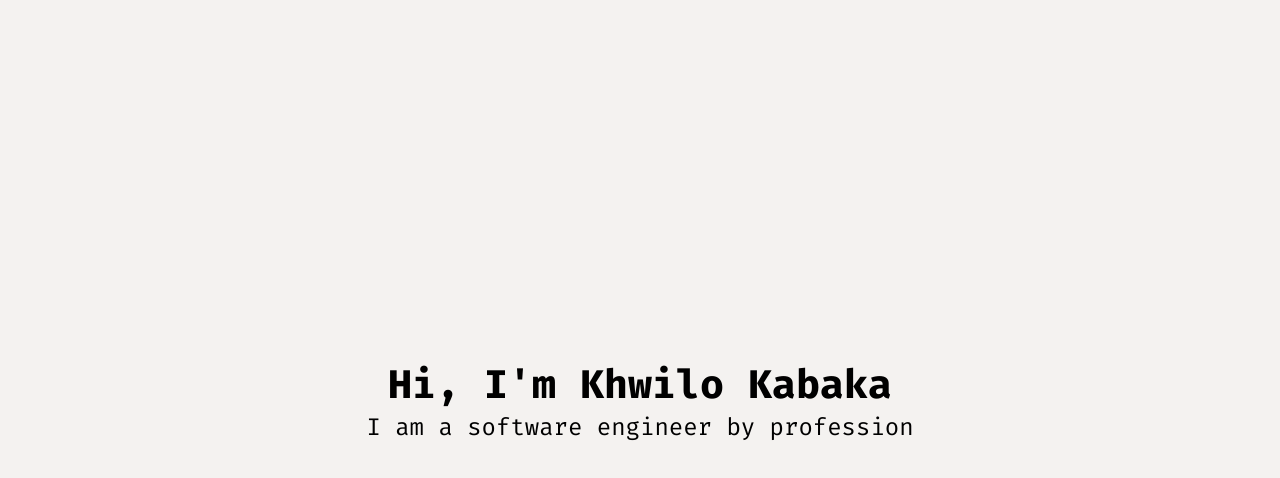
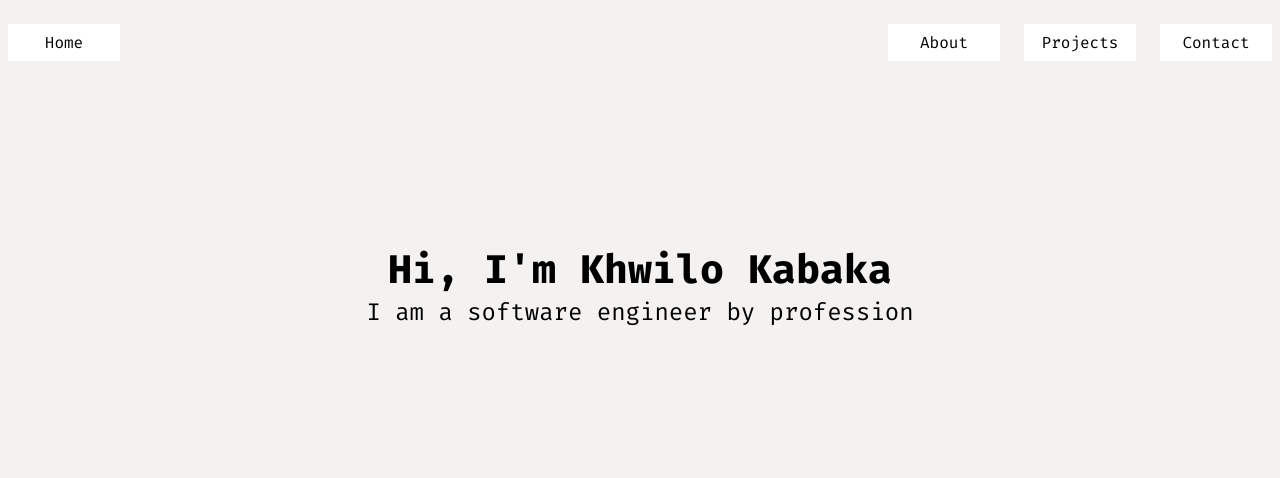
Before and after one commit to khwilo/khwilo, an Angular app: page / in a window 1280 px wide. Shown: the top 478 px of the page. Built offline with nearby package versions, Linux system fonts and the light colour scheme.

Commit message:
Add site navigation and modal

```diff
--- a/src/app/app.component.css
+++ b/src/app/app.component.css
@@ -2,7 +2,7 @@
   display: flex;
   justify-content: center;
   align-items: center;
-  min-height: 100vh;
+  height: 24em;
 }
 
 .app-container .introduction {
--- a/src/app/app.component.html
+++ b/src/app/app.component.html
@@ -1,3 +1,4 @@
+<app-navigation></app-navigation>
 <div class="app-container">
   <section class="introduction">
     <p id="developer-name">Hi, I'm Khwilo Kabaka</p>
--- a/src/app/app.module.ts
+++ b/src/app/app.module.ts
@@ -3,10 +3,12 @@ import { NgModule } from '@angular/core';
 
 import { AppRoutingModule } from './app-routing.module';
 import { AppComponent } from './app.component';
+import { NavigationComponent } from './navigation/navigation.component';
 
 @NgModule({
   declarations: [
-    AppComponent
+    AppComponent,
+    NavigationComponent
   ],
   imports: [
     BrowserModule,
--- /dev/null
+++ b/src/app/navigation/navigation.component.css
@@ -0,0 +1,83 @@
+.site-nav-links {
+  list-style-type: none;
+  display: flex;
+  padding: 0.5em;
+  border-radius: 0.2em;
+}
+
+.site-nav-links > li {
+  margin-top: 0;
+  width: 7em;
+  text-align: center;
+}
+
+.site-nav-links > li > a:hover {
+  background-color: crimson;
+  color: #ffffff;
+  font-weight: 500;
+}
+
+.site-nav-links > li > a {
+  display: block;
+  padding: 0.5em 1em;
+  background-color: #ffffff;
+  text-decoration: none;
+  color: #000000;
+}
+
+.site-nav-links > li + li {
+  margin-left: 1.5em;
+}
+
+.site-nav-links > .nav-left {
+  margin-right: auto;
+}
+
+.modal {
+  display: none;
+}
+
+.modal-backdrop {
+  position: fixed;
+  top: 0;
+  right: 0;
+  bottom: 0;
+  left: 0;
+  background-color: rgba(0, 0, 0, 0.5);
+  z-index: 1;
+}
+
+.modal-body {
+  position: fixed;
+  top: 5em;
+  bottom: 5em;
+  right: 10%;
+  left: 10%;
+  padding: 2em 3em;
+  background-color: #ffffff;
+  overflow: auto;
+  z-index: 2;
+}
+
+.modal-close {
+  position: absolute;
+  top: 0.3em;
+  right: 0.3em;
+  cursor: pointer;
+  font-size: 2em;
+  height: 1em;
+  width: 1em;
+  text-indent: 10em;
+  overflow: hidden;
+  border: 0;
+  background-color: #ffffff;
+}
+
+.modal-close::after {
+  position: absolute;
+  line-height: 0.5;
+  top: 0.25em;
+  left: 0.22em;
+  text-indent: 0;
+  content: '\00D7';
+}
--- /dev/null
+++ b/src/app/navigation/navigation.component.html
@@ -0,0 +1,19 @@
+<nav class="nav">
+  <ul class="site-nav-links">
+    <li class="nav-left"><a href="/">Home</a></li>
+    <li><a href="/about">About</a></li>
+    <li><a href="/project">Projects</a></li>
+    <li (click)="displayModal()"><a>Contact</a></li>
+  </ul>
+</nav>
+
+<div class="modal" id="modal" #modal>
+  <div class="modal-backdrop"></div>
+  <div class="modal-body">
+    <button class="modal-close" id="close" (click)="closeModal()">close</button>
+    <div class="contact-details">
+      <p>Get in touch</p>
+      <p>{{ emailAddress }}</p>
+    </div>
+  </div>
+</div>
--- /dev/null
+++ b/src/app/navigation/navigation.component.ts
@@ -0,0 +1,25 @@
+import { Component, OnInit, ViewChild, ElementRef } from '@angular/core';
+
+@Component({
+  selector: 'app-navigation',
+  templateUrl: './navigation.component.html',
+  styleUrls: ['./navigation.component.css']
+})
+export class NavigationComponent implements OnInit {
+  emailAddress = 'khwilowatai@gmail.com';
+
+  @ViewChild('modal', { static: false })
+  modal: ElementRef;
+
+  constructor() {}
+
+  ngOnInit() {}
+
+  displayModal() {
+    this.modal.nativeElement.style.display = 'block';
+  }
+
+  closeModal() {
+    this.modal.nativeElement.style.display = 'none';
+  }
+}
--- a/src/styles.css
+++ b/src/styles.css
@@ -18,6 +18,7 @@ body {
   font-size: var(--content-font-size);
   font-family: 'Fira Code', monospace;
   background-color: #f4f2f0;
+  min-height: 100vh;
 }
 
 body * + * {
```
Also changed, not shown: 1 other file (tests, documents, lock files or other folders).
